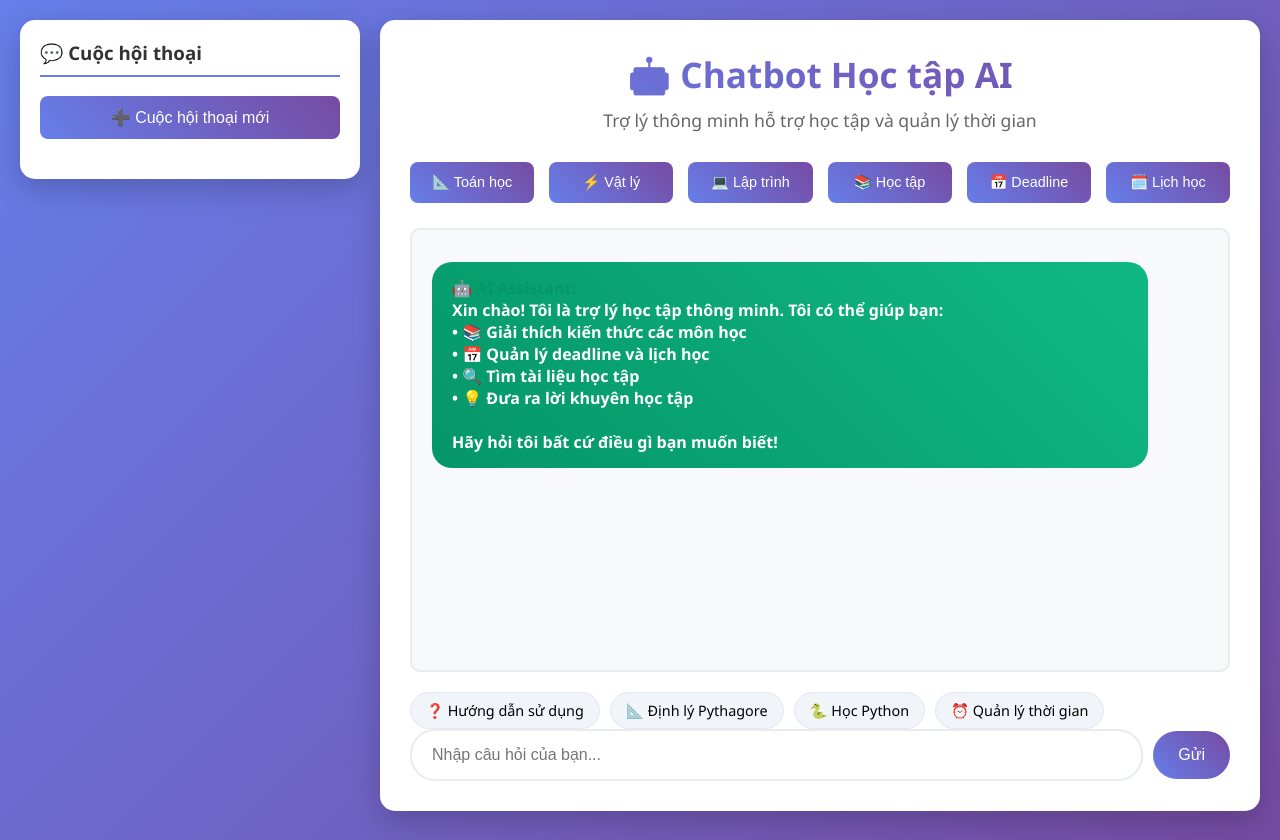
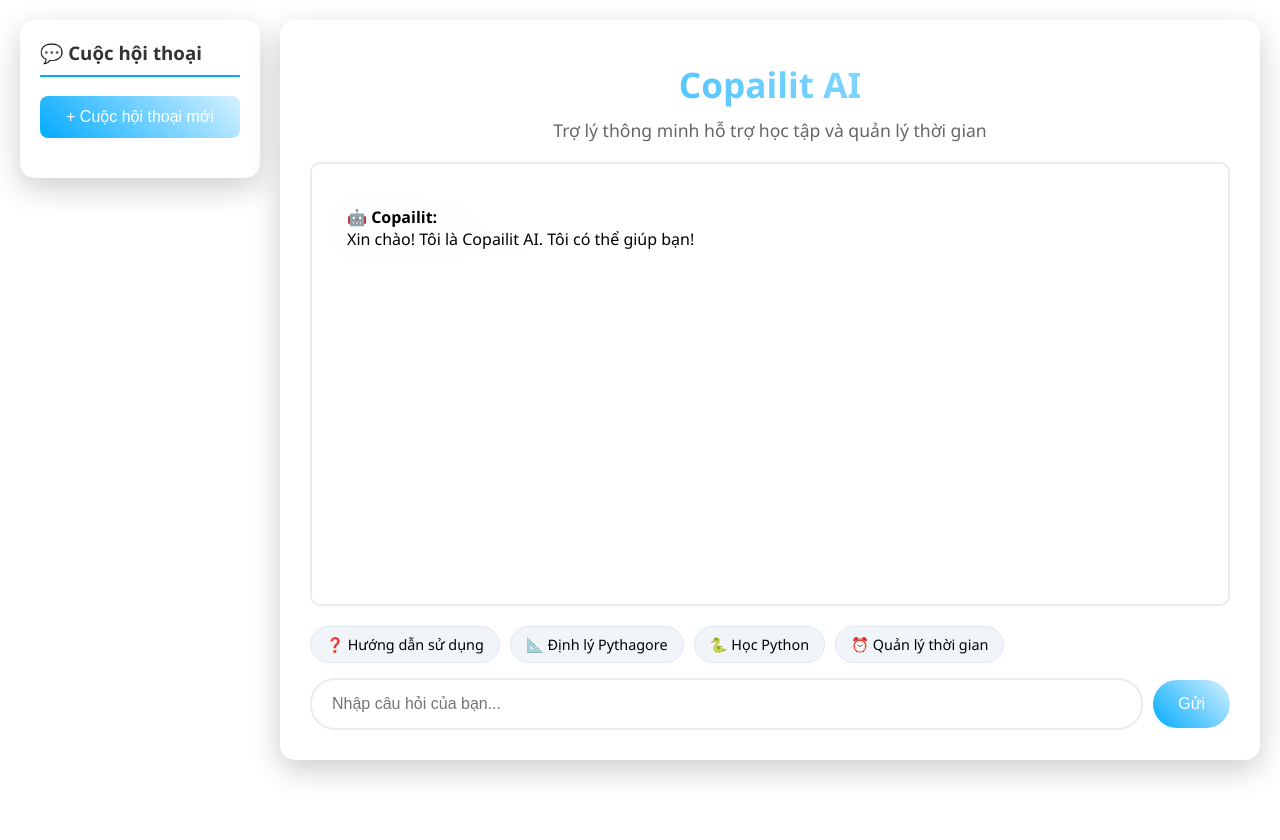
Before and after one commit to QuocAnhh/q-a-system, a plain HTML site: page frontend/index.html in a window 1280 px wide. Drawn offline with Linux system fonts and the light colour scheme; no server answers.

Commit message:
Update frontend

```diff
--- a/frontend/chatbot.js
+++ b/frontend/chatbot.js
@@ -310,7 +310,7 @@ function addMessage(message, sender, isTyping = false) {
     messageDiv.className = `bubble ${sender} ${isTyping ? 'typing' : ''}`;
     messageDiv.id = messageId;
 
-    const senderLabel = sender === 'user' ? '👤 Bạn' : '🤖 AI Assistant';
+    const senderLabel = sender === 'user' ? '😺  Bạn' : '🤖 Copailit';
 
     if (isTyping) {
         messageDiv.innerHTML = `<strong class="${sender}">${senderLabel}:</strong><br>${message}`;
--- a/frontend/index.html
+++ b/frontend/index.html
@@ -2,7 +2,8 @@
 <html lang="vi">
 <head>
     <meta charset="UTF-8">
-    <title>Chatbot Học tập thông minh AI</title>
+    <title>Copailit AI</title>
+    <link rel="icon" type="image/x-icon" href="images/logo.ico">
     <link rel="stylesheet" href="style.css">
 </head>
 <body>
@@ -11,42 +12,41 @@
         <div class="sidebar">
             <h3>💬 Cuộc hội thoại</h3>
             <button class="new-chat-btn" onclick="createNewConversation()">
-                ➕ Cuộc hội thoại mới
+                 + Cuộc hội thoại mới
             </button>
             <div class="conversation-list" id="conversationList">
-                <!-- Conversations will be loaded here -->
+
             </div>
         </div>
 
         <!-- Main chat container -->
         <div class="container">
+
+            <div class="menu">
                 <div class="ai-mode-indicator" id="aiModeIndicator" style="display: none;">
                     🤖 Chế độ: <span id="currentMode"></span>
                 </div>
 
                 <div class="header">
-                <h1>🤖 Chatbot Học tập AI</h1>
+                    <h1>Copailit AI</h1>
                     <p>Trợ lý thông minh hỗ trợ học tập và quản lý thời gian</p>
                 </div>
 
-            <div class="features">
+                <!-- <div class="features">
                     <button class="feature-btn" onclick="askQuestion('Giải thích công thức toán học')">📐 Toán học</button>
                     <button class="feature-btn" onclick="askQuestion('Giải thích định luật vật lý')">⚡ Vật lý</button>
                     <button class="feature-btn" onclick="askQuestion('Hướng dẫn lập trình Python')">💻 Lập trình</button>
                     <button class="feature-btn" onclick="askQuestion('Mẹo học tập hiệu quả')">📚 Học tập</button>
                     <button class="feature-btn" onclick="askQuestion('deadline')">📅 Deadline</button>
                     <button class="feature-btn" onclick="askQuestion('lịch hôm nay')">🗓️ Lịch học</button>
+                </div> -->
+
             </div>
 
             <div class="chat-box" id="chatBox">
                 <div class="bubble bot">
-                    <strong class="bot">🤖 AI Assistant:</strong><br>
-                    Xin chào! Tôi là trợ lý học tập thông minh. Tôi có thể giúp bạn:
-                    <br>• 📚 Giải thích kiến thức các môn học
-                    <br>• 📅 Quản lý deadline và lịch học
-                    <br>• 🔍 Tìm tài liệu học tập
-                    <br>• 💡 Đưa ra lời khuyên học tập
-                    <br><br>Hãy hỏi tôi bất cứ điều gì bạn muốn biết!
+                    <strong class="bot">🤖 Copailit:</strong><br>
+                    Xin chào! Tôi là Copailit AI. Tôi có thể giúp bạn!
                 </div>
             </div>
 
@@ -55,7 +55,9 @@
                 <div class="suggestion" onclick="askQuestion('Giải thích định lý Pythagore')">📐 Định lý Pythagore</div>
                 <div class="suggestion" onclick="askQuestion('Cách học Python')">🐍 Học Python</div>
                 <div class="suggestion" onclick="askQuestion('Mẹo quản lý thời gian')">⏰ Quản lý thời gian</div>
-            </div>            <div class="input-container">
+            </div>
+
+            <div class="input-container">
                 <input type="text" id="questionInput" placeholder="Nhập câu hỏi của bạn...">
                 <button class="send-btn" onclick="sendQuestion()">Gửi</button>
             </div>
--- a/frontend/style.css
+++ b/frontend/style.css
@@ -1,14 +1,14 @@
 
         body {
             font-family: 'Segoe UI', Tahoma, Geneva, Verdana, sans-serif;
-            background: linear-gradient(135deg, #667eea 0%, #764ba2 100%);
+            background: linear-gradient(135deg, #94dbff);
             margin: 0; padding: 20px; min-height: 100vh;
         }
         .main-layout {
             display: flex; gap: 20px; max-width: 1400px; margin: 0 auto;
         }
         .sidebar {
-            width: 300px; background: #fff; border-radius: 15px;
+            width: 200px; background: #fff; border-radius: 15px;
             box-shadow: 0 10px 30px rgba(0,0,0,0.2); padding: 20px;
             height: fit-content; position: sticky; top: 20px;
         }
@@ -17,12 +17,23 @@
             border-radius: 15px; box-shadow: 0 10px 30px rgba(0,0,0,0.2);
             padding: 30px; position: relative;
         }
+
+        .menu {
+            position: sticky;
+            top: 0;
+            background-color: white;
+            z-index: 1000;
+            padding: 10px;
+
+        }
+
         .header {
-            text-align: center; margin-bottom: 30px;
+            text-align: center; margin-bottom: 10px;
         }
+
         .header h1 {
             color: #333; margin: 0; font-size: 2.2em;
-            background: linear-gradient(45deg, #667eea, #764ba2);
+            background: linear-gradient(45deg, #02abff , #d5f1ff);
             background-clip: text;
             -webkit-background-clip: text;
             -webkit-text-fill-color: transparent;
@@ -33,11 +44,11 @@
 
         /* Sidebar Styles */
         .sidebar h3 {
-            margin-top: 0; color: #333; border-bottom: 2px solid #667eea; padding-bottom: 10px;
+            margin-top: 0; color: #333; border-bottom: 2px solid #02abff; padding-bottom: 10px;
         }
         .new-chat-btn {
             width: 100%; padding: 12px; border: none; border-radius: 8px;
-            background: linear-gradient(45deg, #667eea, #764ba2); color: white;
+            background: linear-gradient(45deg, #02abff, #d5f1ff); color: white;
             cursor: pointer; font-size: 1em; margin-bottom: 20px;
             transition: all 0.3s ease;
         }
@@ -52,10 +63,10 @@
             margin-bottom: 10px; cursor: pointer; transition: all 0.3s ease;
         }
         .conversation-item:hover {
-            background: #f8f9fa; border-color: #667eea;
+            background: #f8f9fa; border-color: #02abff;
         }
         .conversation-item.active {
-            background: linear-gradient(45deg, #667eea, #764ba2); color: white;
+            background: linear-gradient(45deg, #02abff , #d5f1ff); color: white;
         }
         .conversation-title {
             font-weight: bold; font-size: 0.9em; margin-bottom: 5px;
@@ -84,30 +95,41 @@
         }
         .feature-btn {
             flex: 1; min-width: 120px; padding: 12px; border: none; border-radius: 8px;
-            background: linear-gradient(45deg, #667eea, #764ba2); color: white;
+            background: linear-gradient(45deg, #02abff, #d5f1ff); color: white;
             cursor: pointer; font-size: 0.9em; transition: all 0.3s ease;
         }
         .feature-btn:hover {
-            transform: translateY(-2px); box-shadow: 0 5px 15px rgba(102, 126, 234, 0.4);
+            transform: translateY(-2px); box-shadow: 0 5px 15px rgba(120, 205, 244, 0.4);
         }
         .chat-box {
             min-height: 400px; max-height: 500px; overflow-y: auto;
-            margin-bottom: 20px; padding: 20px; background: #f8f9fa;
+            margin-bottom: 20px; padding: 20px; background: #ffffff;
             border-radius: 10px; border: 2px solid #e9ecef;
+            display: flex;
+            flex-direction: column; /* Cho các tin nhắn xếp theo chiều dọc */
+            gap: 10px;               /* Khoảng cách giữa các tin nhắn */
         }
-        .user { color: #2563eb; font-weight: bold; }
-        .bot { color: #059669; font-weight: bold; }
+        .user { color: #000000;}
+        .bot { color: #000000;}
         .bubble {
             margin: 12px 0; padding: 15px 20px; border-radius: 20px;
             background: #e3f2fd; position: relative; animation: fadeIn 0.5s ease;
+            display: inline-block;
+            background-color: #f5f5f5;
+            padding: 10px 15px;
+            border-radius: 20px;
+            max-width: 80%;
+            word-wrap: break-word;
         }
         .bubble.user {
-            background: linear-gradient(45deg, #2563eb, #3b82f6);
-            color: white; margin-left: 60px; text-align: right;
+            background: linear-gradient(45deg, #f8f8f8, #f8f8f8);
+            color: rgb(0, 0, 0); margin-left: 60px; text-align: right;
+            align-self: flex-end;
         }
         .bubble.bot {
-            background: linear-gradient(45deg, #059669, #10b981);
-            color: white; margin-right: 60px;
+            background: linear-gradient(45deg, #fefefe, #ffffff);
+            color: rgb(0, 0, 0); margin-right: 60px;
+            align-self: flex-start;
         }
         .input-container {
             display: flex; gap: 10px; align-items: center;
@@ -121,15 +143,15 @@
             border-color: #667eea; box-shadow: 0 0 0 3px rgba(102, 126, 234, 0.1);
         }
         .send-btn {
-            padding: 15px 25px; background: linear-gradient(45deg, #667eea, #764ba2);
+            padding: 15px 25px; background: linear-gradient(45deg, #02abff, #d5f1ff);
             color: white; border: none; border-radius: 25px; cursor: pointer;
             font-size: 16px; transition: all 0.3s ease;
         }
         .send-btn:hover {
-            transform: translateY(-2px); box-shadow: 0 5px 15px rgba(102, 126, 234, 0.4);
+            transform: translateY(-2px); box-shadow: 0 5px 15px #13abf8;
         }
         .suggestions {
-            margin-top: 15px; display: flex; gap: 10px; flex-wrap: wrap;
+            margin-top: 15px; margin-bottom: 15px; display: flex; gap: 10px; flex-wrap: wrap;
         }
         .suggestion {
             padding: 8px 15px; background: #f1f5f9; border: 1px solid #e2e8f0;
@@ -137,11 +159,11 @@
             transition: all 0.3s ease;
         }
         .suggestion:hover {
-            background: #667eea; color: white; transform: translateY(-1px);
+            background: #02abff; color: white; transform: translateY(-1px);
         }
         .ai-mode-indicator {
             position: absolute; top: 15px; right: 15px; padding: 5px 10px;
-            background: #667eea; color: white; border-radius: 15px;
+            background: #02abff; color: white; border-radius: 15px;
             font-size: 0.8em; opacity: 0.8;
         }
         .formula {
```
Also changed, not shown: frontend/images/logo.ico (added). Lines whose indentation alone changed are shown as unchanged.
